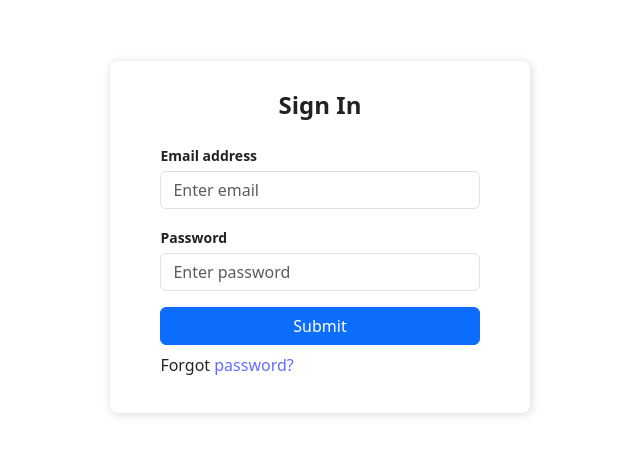
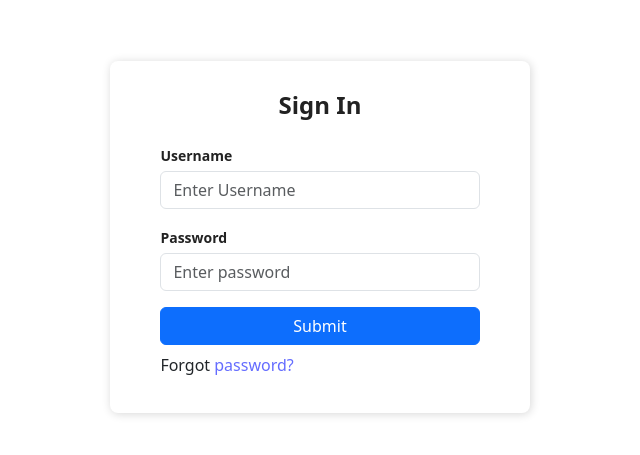
Before and after one commit to codewithbala/CRMSpringReactApril2024, a React (Vite) app in the folder crm/: page /login in a window 1280 px wide. Shown: the part 163-618 px from the top of the page, without its empty margins (320-960 px from the left). Built offline with nearby package versions, Linux system fonts and the light colour scheme.

Commit message:
login form

```diff
--- a/crm/package.json
+++ b/crm/package.json
@@ -21,6 +21,7 @@
     "eslint-plugin-react": "^7.34.1",
     "eslint-plugin-react-hooks": "^4.6.0",
     "eslint-plugin-react-refresh": "^0.4.6",
+    "react-router-dom": "^6.22.3",
     "vite": "^5.2.0"
   }
 }
--- a/crm/src/App.jsx
+++ b/crm/src/App.jsx
@@ -1,16 +1,29 @@
 import { useState } from 'react'
 import reactLogo from './assets/react.svg'
 import viteLogo from '/vite.svg'
+import { BrowserRouter, Routes, Route } from "react-router-dom";
 import './App.css'
 import Login from './components/login/login'
+import Homepage from './components/homepage/homepage';
+import User from './components/user/user';
 
 function App() {
+  const[loggedIn, setLoggedIn] = useState()
 
 
   return (
-    <div>
-      <Login/>
-    </div>
+
+    <BrowserRouter>
+      <Routes>
+        <Route>
+          <Route path="/" element={<Homepage/>}/>
+          <Route path="/login" element={<Login setLoggedIn={setLoggedIn}/>}/>
+          <Route path="/user" element={loggedIn == true ? <User/>: <Homepage/>}/>
+
+        </Route>
+      </Routes>
+
+    </BrowserRouter>
   )
 }
 
--- /dev/null
+++ b/crm/src/components/homepage/homepage.jsx
@@ -0,0 +1,9 @@
+
+
+export default function Homepage(){
+    return(
+        <div>
+                <p>Home!!!</p>
+        </div>
+    )
+}
--- a/crm/src/components/login/login.jsx
+++ b/crm/src/components/login/login.jsx
@@ -1,18 +1,46 @@
-import React from "react"
+import React, { useState } from "react"
 import '../login/login.css'
+import { useNavigate } from "react-router-dom"
 
 export default function (props) {
+  const [username, setUsername] = useState("username");
+  const[password, setPassword] =  useState("password");
+
+  const[usernameInput, setUsernameInput] = useState("");
+  const[passwordInput, setPasswordInput] = useState("")
+  let navigate = useNavigate();
+
+  const submit = (e) => {
+    console.log(username)
+    console.log(usernameInput)
+
+    console.log(password)
+    console.log(passwordInput)
+    e.preventDefault();
+    setUsername("username");
+    setPassword("password");
+
+    if(password === passwordInput && username == usernameInput){
+      props.setLoggedIn(true)
+      navigate('/user');
+    }else{
+
+    }
+
+  }
+
   return (
     <div className="Auth-form-container">
-      <form className="Auth-form">
+      <form className="Auth-form"  onSubmit={(e) => submit(e)}>
         <div className="Auth-form-content">
           <h3 className="Auth-form-title">Sign In</h3>
           <div className="form-group mt-3">
-            <label>Email address</label>
+            <label>Username</label>
             <input
-              type="email"
+              type="text"
               className="form-control mt-1"
-              placeholder="Enter email"
+              placeholder="Enter Username"
+              onChange={(e) => setUsernameInput(e.target.value)}
             />
           </div>
           <div className="form-group mt-3">
@@ -21,7 +49,10 @@ export default function (props) {
               type="password"
               className="form-control mt-1"
               placeholder="Enter password"
+              onChange={(e) => setPasswordInput(e.target.value)}
+
             />
+            <p>{passwordInput}</p>
           </div>
           <div className="d-grid gap-2 mt-3">
             <button type="submit" className="btn btn-primary">
--- /dev/null
+++ b/crm/src/components/user/user.jsx
@@ -0,0 +1,9 @@
+import React from "react"
+
+export default function User(){
+    return(
+        <>
+            <h1>Logged in</h1>
+        </>
+    )
+}
```
Also changed, not shown: 1 other file (tests, documents, lock files or other folders).
